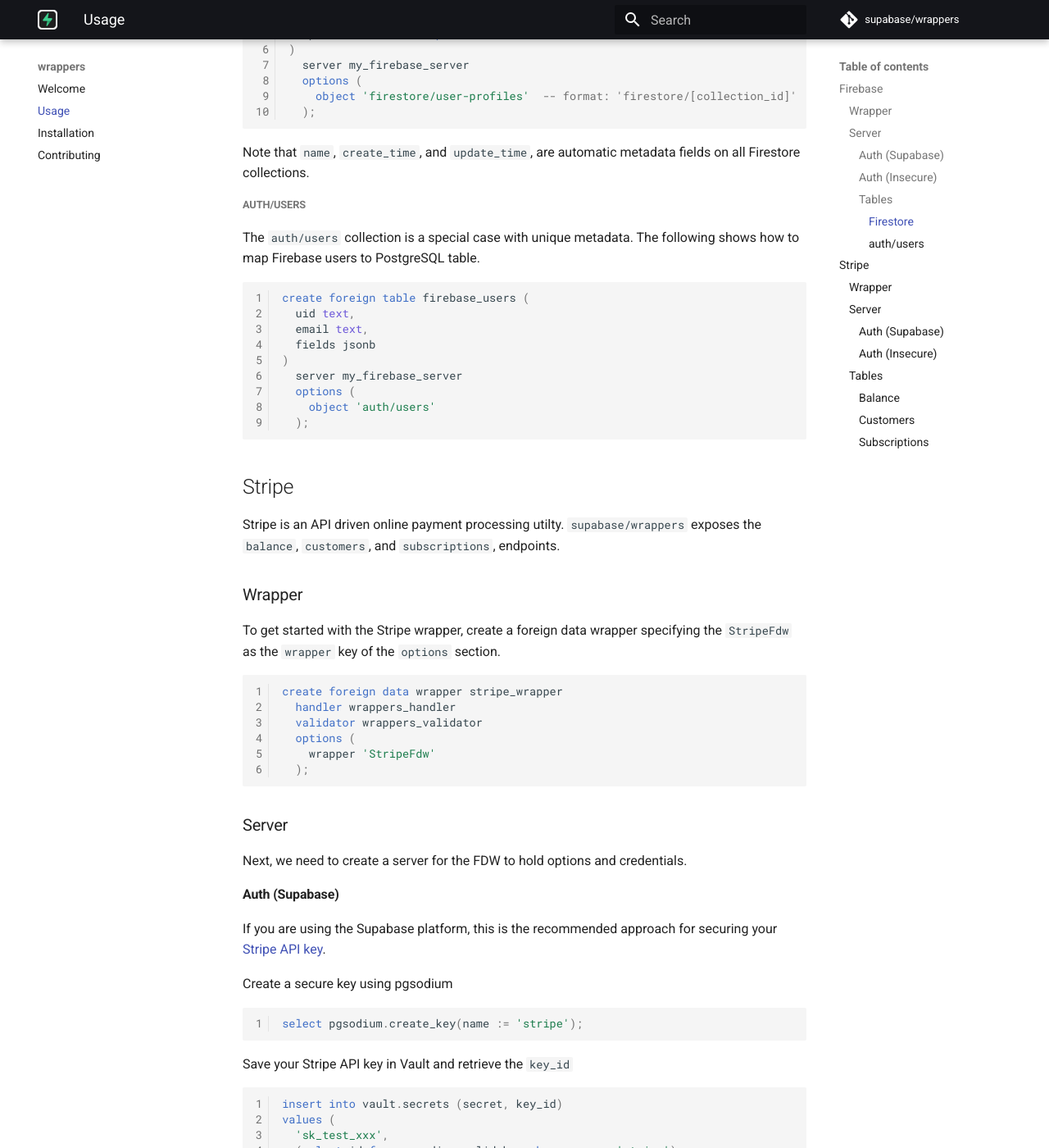
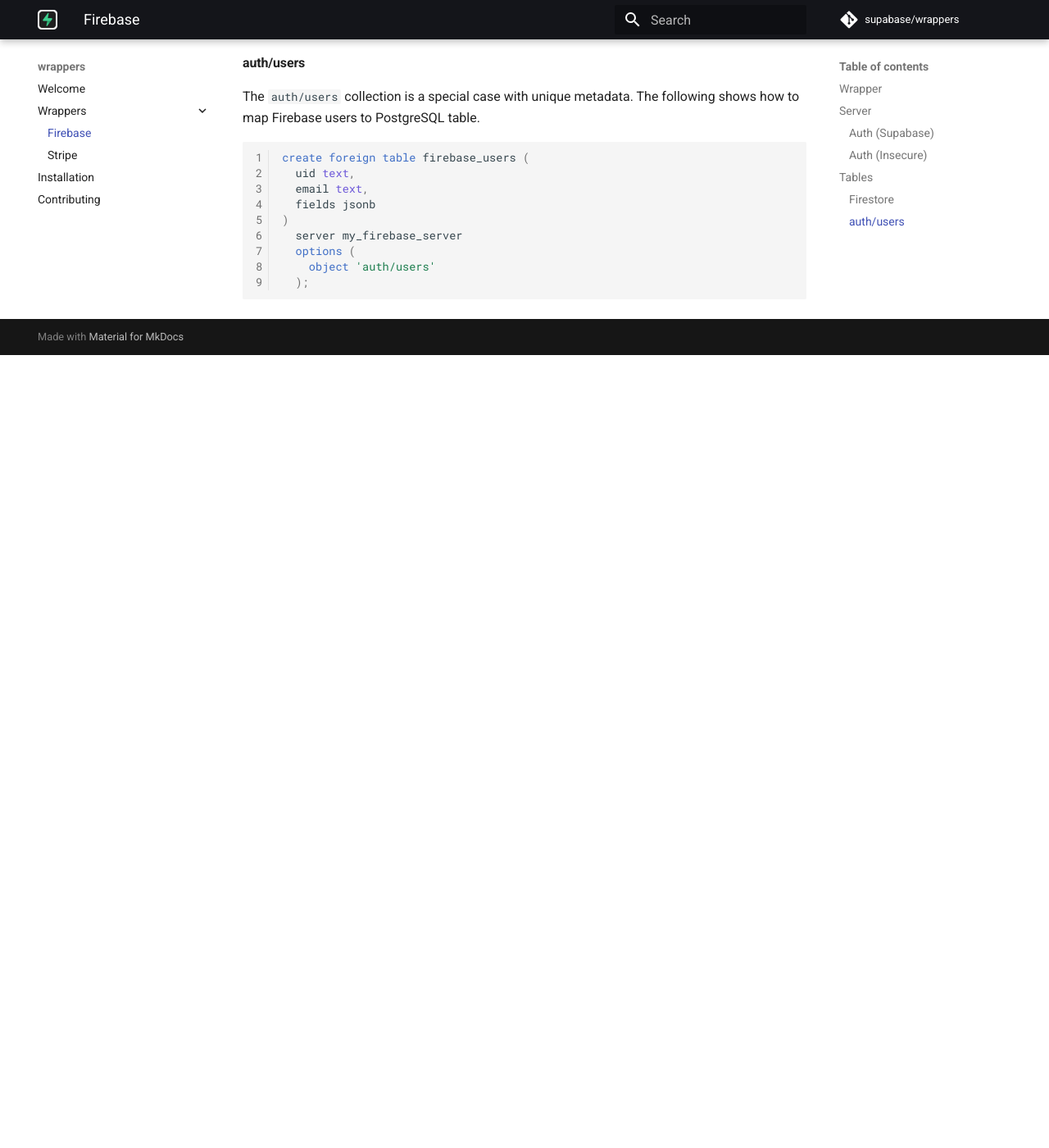
Before and after one commit to supabase/wrappers, an MkDocs documentation site: the page built from docs/firebase.md, in a window 1280 px wide and 1400 px high, scrolled down 2365 px. Shown: the whole window at 82% size. Built offline with MkDocs 1.6.1 and Material for MkDocs 9.7.7, drawn with Linux system fonts in a browser that asks for light colours; comment, search, counter and statistics services are not loaded; after the commit the page ends 2798 px from its top, so only the background shows below that; some of the changed text lies outside the part shown.

Commit message:
separate fdw doc pages

````diff
--- a/docs/usage.md
+++ b/docs/firebase.md
@@ -1,21 +1,13 @@
-
-`supabase/wrappers` leverages PostgreSQL's builtin foreign data wrapper (FDW) functionality to integrate with third-party services.
-
-To enable an integration, we first must enable the extension
-
-```sql
-create extension wrappers
-```
-
-## Firebase
-
 Firebase is an app development platform built around non-relational technologies. The Firebase wrapper supports connecting to the [auth/users collection](https://firebase.google.com/docs/auth/users) and any [Firestore collection](https://firebase.google.com/docs/firestore).
 
 
 ### Wrapper
 To get started with the Firebase wrapper, create a foreign data wrapper specifying `FirebaseFdw` as the `wrapper` key of the `options` section.
 
+
 ```sql
+create extension if not exists wrappers;
+
 create foreign data wrapper firebase_wrapper
   handler wrappers_handler
   validator wrappers_validator
@@ -90,11 +82,11 @@
 ```
 
 
-#### Tables
+### Tables
 
 Firebase collections are non-relational/documents. With the exception of metadata fields, all returned data are availble as a `fields` jsonb column.
 
-##### Firestore
+#### Firestore
 
 To map a Firestore collection provide its location using the format `firestore/<collection_id>` as the `object` option as shown below.
 
@@ -114,7 +106,7 @@
 Note that `name`, `create_time`, and `update_time`, are automatic metadata fields on all Firestore collections.
 
 
-##### auth/users
+#### auth/users
 
 The `auth/users` collection is a special case with unique metadata. The following shows how to map Firebase users to PostgreSQL table.
 
@@ -129,126 +121,3 @@
     object 'auth/users'
   );
 ```
-
-## Stripe
-
-Stripe is an API driven online payment processing utilty. `supabase/wrappers` exposes the `balance`, `customers`, and `subscriptions`, endpoints.
-
-### Wrapper
-To get started with the Stripe wrapper, create a foreign data wrapper specifying the `StripeFdw` as the `wrapper` key of the `options` section.
-
-```sql
-create foreign data wrapper stripe_wrapper
-  handler wrappers_handler
-  validator wrappers_validator
-  options (
-    wrapper 'StripeFdw'
-  );
-```
-
-### Server
-
-Next, we need to create a server for the FDW to hold options and credentials.
-
-#### Auth (Supabase)
-
-If you are using the Supabase platform, this is the recommended approach for securing your [Stripe API key](https://stripe.com/docs/keys).
-
-Create a secure key using pgsodium
-```sql
-select pgsodium.create_key(name := 'stripe');
-```
-
-Save your Stripe API key in Vault and retrieve the `key_id`
-```sql
-insert into vault.secrets (secret, key_id)
-values (
-  'sk_test_xxx',
-  (select id from pgsodium.valid_key where name = 'stripe')
-)
-returning
-	key_id;
-```
-
-Create the foreign server
-```sql
-create server stripe_server
-  foreign data wrapper stripe_wrapper
-  options (
-    api_key_id '<your key_id from above>'
-  );
-```
-
-#### Auth (Insecure)
-
-If the platform you are using does not support `pgsodium` and `Vault` you can create a server by storing your [Stripe API key](https://stripe.com/docs/keys) directly.
-
-
-!!! important
-
-    Credentials stored using this method can be viewed as plain text by anyone with access to `pg_catalog.pg_foreign_server`
-
-```sql
-create server stripe_server
-   foreign data wrapper stripe_wrapper
-   options (
-     api_key 'sk_test_xxx'
-   );
-```
-
-### Tables
-
-The Stripe tables mirror Stripe's API. Available tables represent [balance](https://stripe.com/docs/api/balance), [customers](https://stripe.com/docs/api/customers), and [subscriptions](https://stripe.com/docs/api/subscriptions).
-
-(Optional) Create a schema to hold the Stripe tables.
-```sql
-create schema stripe;
-```
-
-##### Balance
-
-Shows the balance currently on your Stripe account.
-
-```sql
-create foreign table stripe.balance (
-  amount bigint,
-  currency text
-)
-  server stripe_server
-  options (
-    object 'balance'
-  );
-
-```
-
-##### Customers
-
-Contains customers known to Stripe.
-
-```sql
-create foreign table stripe.customers (
-  id text,
-  email text
-)
-  server my_stripe_server
-  options (
-    object 'customers'
-  );
-```
-
-##### Subscriptions
-
-Customer recurring payment schedules.
-
-```sql
-create foreign table stripe.subscriptions (
-  customer_id text,
-  currency text,
-  current_period_start bigint,
-  current_period_end bigint
-)
-  server my_stripe_server
-  options (
-    object 'subscriptions'
-  );
-```
--- a/mkdocs.yaml
+++ b/mkdocs.yaml
@@ -7,7 +7,9 @@
 
 nav:
     - Welcome: 'index.md'
-    - Usage: 'usage.md'
+    - Wrappers:
+      - Firebase: 'firebase.md'
+      - Stripe: 'stripe.md'
     - Installation: 'installation.md'
     - Contributing: 'contributing.md'
 
@@ -16,6 +18,8 @@
     favicon: 'assets/favicon.ico'
     logo: 'assets/favicon.ico'
     homepage: https://supabase.github.io/wrappers
+    features:
+      - navigation.expand
     palette:
         primary: black
         accent: light green
````
Also changed, not shown: docs/index.md (+4 -9 lines), docs/stripe.md (added, +122 -0 lines).
